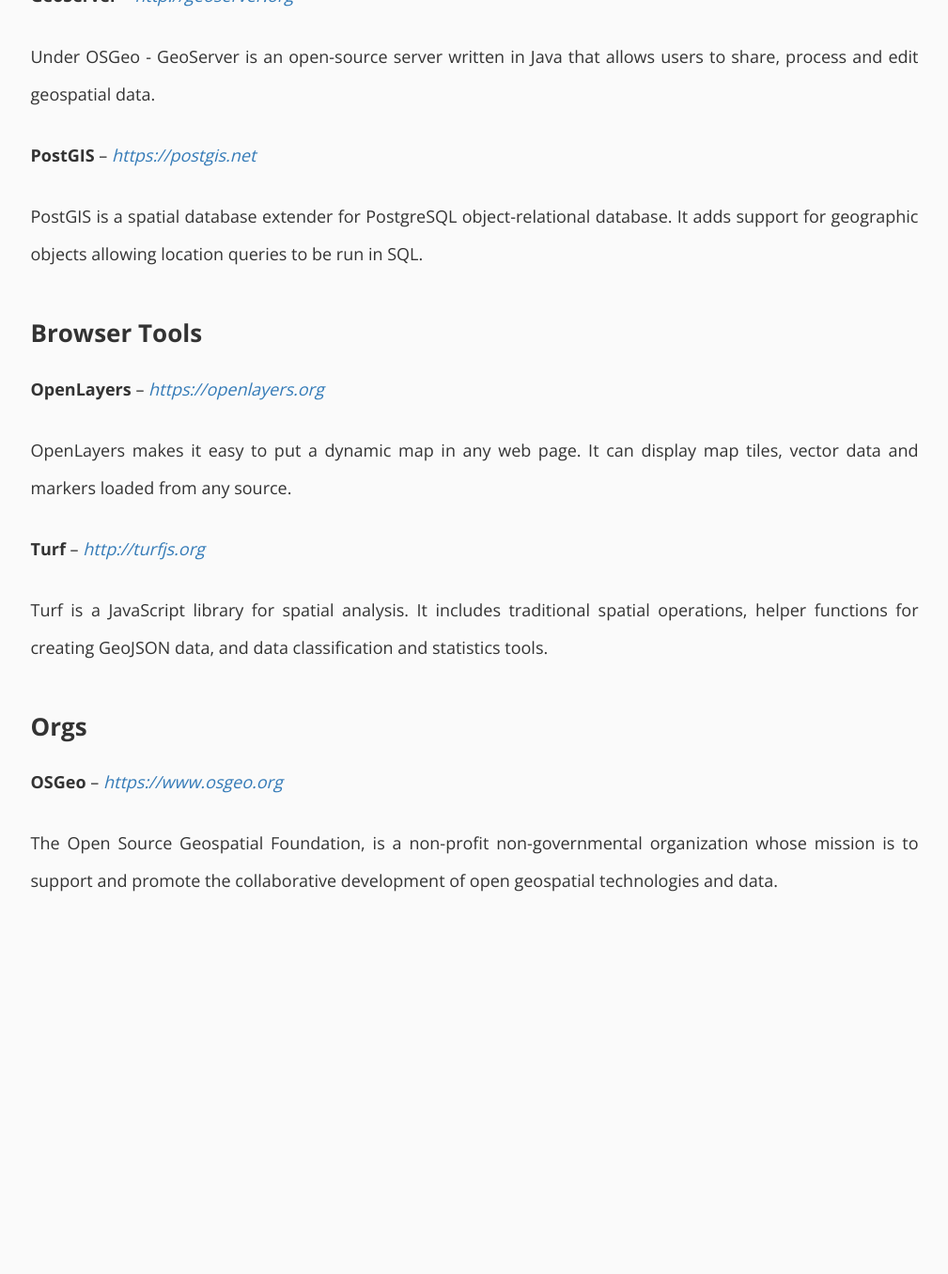
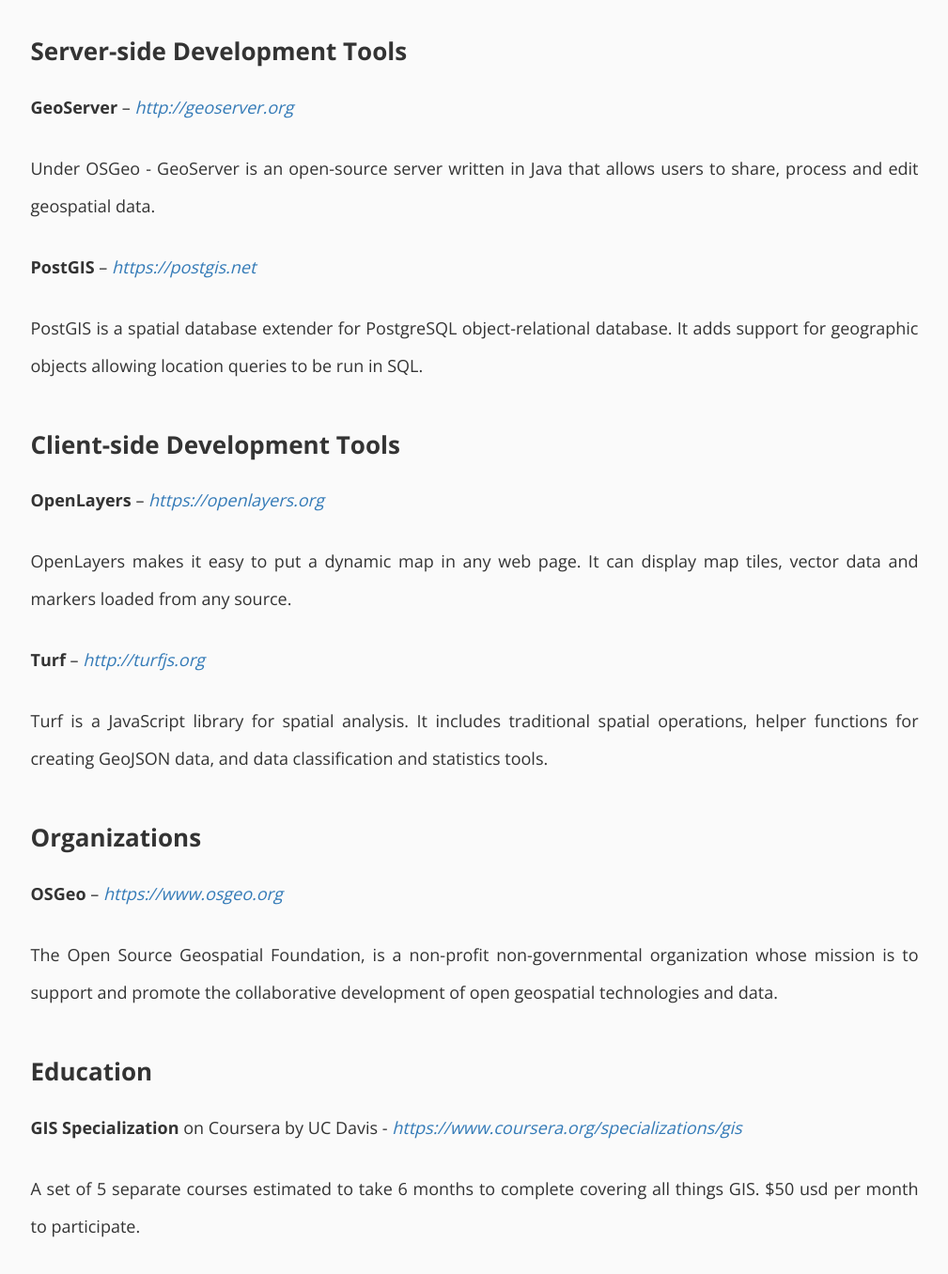
Before and after one commit to reustle/reustle, a Jekyll site: the page built from _posts/2018-07-21-gis-notes.md, in a window 1280 px wide and 1400 px high, scrolled down 728 px. Shown: the top 1356 px of the window at 94% size, without its empty margins (135-1144 px from the left). Built offline with Jekyll 4.4.1, drawn with Linux system fonts in a browser that asks for light colours; before the commit the page ends 1760 px from its top, so only the background shows below that; some of the changed text lies outside the part shown.

Commit message:
Update 2018-07-21-gis-notes.md

```diff
--- a/_posts/2018-07-21-gis-notes.md
+++ b/_posts/2018-07-21-gis-notes.md
@@ -16,8 +16,10 @@
 
 **ArcGIS** – *[http://www.arcgis.com](http://www.arcgis.com)*
 
-Commercial GIS software.
+Commercial GIS software costing $100-$1,000 per year. Offers new cloud based solution ArcGIS Online, and the traditional ArcGIS Pro which is desktop software.
 
+
+## Server-side Development Tools
 
 **GeoServer** – *[http://geoserver.org](http://geoserver.org)*
 
@@ -29,7 +31,7 @@
 PostGIS is a spatial database extender for PostgreSQL object-relational database. It adds support for geographic objects allowing location queries to be run in SQL.
 
 
-## Browser Tools
+## Client-side Development Tools
 
 **OpenLayers** – *[https://openlayers.org](https://openlayers.org)*
 
@@ -41,8 +43,15 @@
 Turf is a JavaScript library for spatial analysis. It includes traditional spatial operations, helper functions for creating GeoJSON data, and data classification and statistics tools.
 
 
-## Orgs
+## Organizations
 
 **OSGeo** – *[https://www.osgeo.org](https://www.osgeo.org)*
 
 The Open Source Geospatial Foundation, is a non-profit non-governmental organization whose mission is to support and promote the collaborative development of open geospatial technologies and data.
+
+
+## Education
+
+**GIS Specialization** on Coursera by UC Davis - *[https://www.coursera.org/specializations/gis](https://www.coursera.org/specializations/gis)*
+
+A set of 5 separate courses estimated to take 6 months to complete covering all things GIS. $50 usd per month to participate.
```
